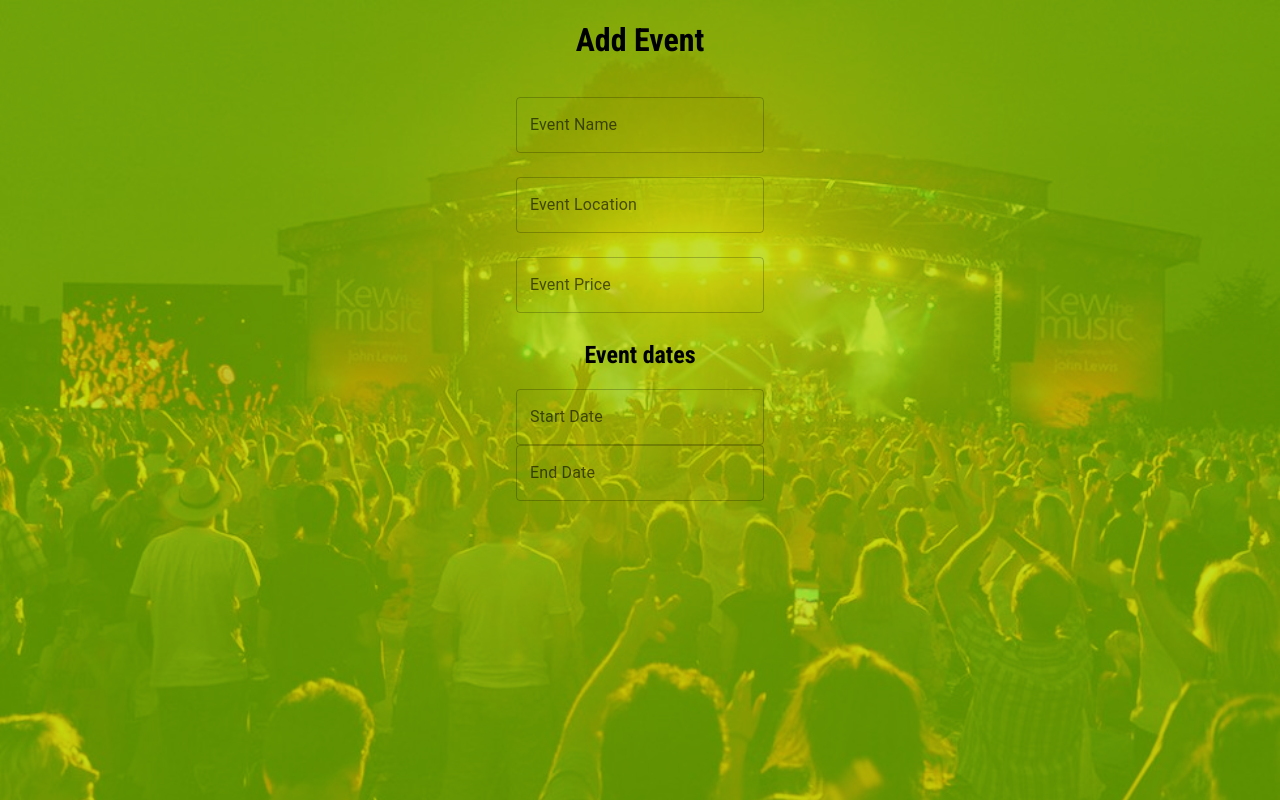
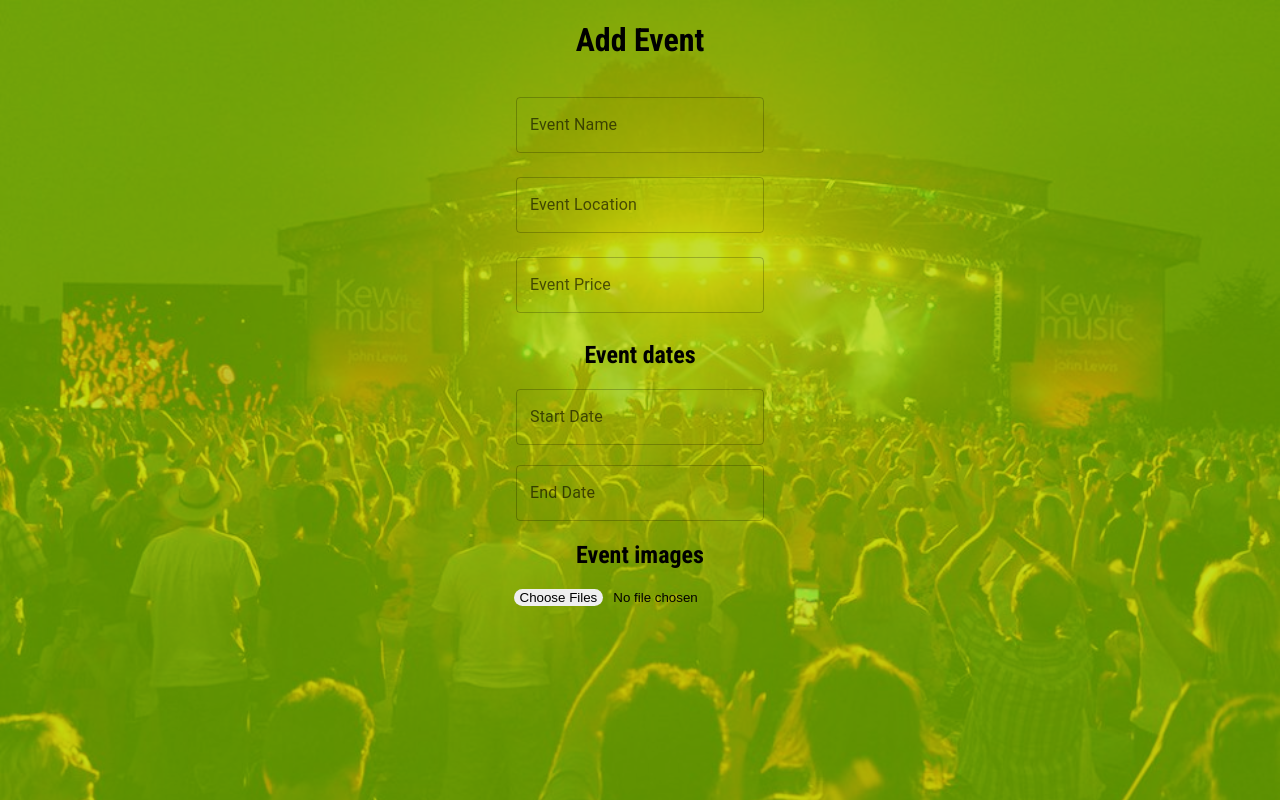
Before and after one commit to Juanse7793/Concierge-Front-end, a React (Create React App) app: page /new-event in a window 1280 px wide. Built offline with nearby package versions, Linux system fonts and the light colour scheme.

Commit message:
style in form

```diff
--- a/src/App.css
+++ b/src/App.css
@@ -273,3 +273,10 @@ li.row :first-child {
   width: 100%;
   height: 100vh;
 }
+
+input::file-selector-button {
+  border-radius: 15px;
+  border: none;
+  background-color: var(--theme-grey);
+  margin-right: 10px;
+}
--- a/src/components/AddEvent.js
+++ b/src/components/AddEvent.js
@@ -31,9 +31,11 @@ function AddEvent() {
             // eslint-disable-next-line react/jsx-props-no-spreading
             renderInput={(params) => <TextField {...params} />}
           />
+          <br />
           <DatePicker
             label="End Date"
             value={valueEnd}
+            className="DatePicker"
             onChange={(newValue) => {
               setValue2(newValue);
             }}
@@ -41,6 +43,10 @@ function AddEvent() {
             renderInput={(params) => <TextField {...params} />}
           />
         </LocalizationProvider>
+        <div className="add-event-images">
+          <h2 className="add-event-images-title">Event images</h2>
+        </div>
+        <input type="file" multiple id="new-event-image" />
       </form>
     </div>
   );
```
